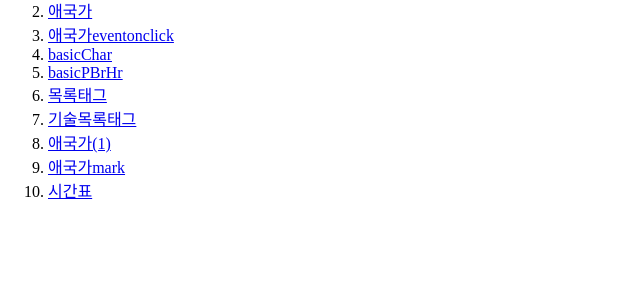
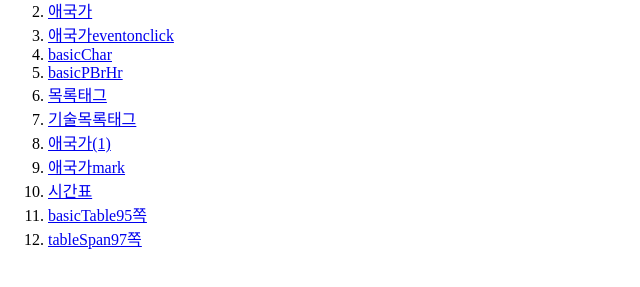
Before and after one commit to ckdprms123/ckdprms123.github.io, a plain HTML site: page index.html in a window 1280 px wide. Shown: the part 191-478 px from the top of the page, without its empty margins (0-640 px from the left). Drawn offline with Linux system fonts and the light colour scheme.

Commit message:
Update index.html

```diff
--- a/index.html
+++ b/index.html
@@ -19,6 +19,8 @@
 <li><a href="https://ckdprms12.github.io/headBasic.html" target="_blank">애국가(1)</a></li>
 <li><a href="https://ckdprms123.github.io/애국가mark.html" target="_blank">애국가mark</a></li>
  <li><a href="https://ckdprms12.github.io/timetable.html" target="_blank">시간표</a></li>
+  <li><a href="https://ckdprms12.github.io/basicTable95.html" target="_blank">basicTable95쪽</a></li>
+  <li><a href="https://ckdprms12.github.io/tableSpan97.html" target="_blank">tableSpan97쪽</a></li>
 </ol>
 </body>
 </html>
```
